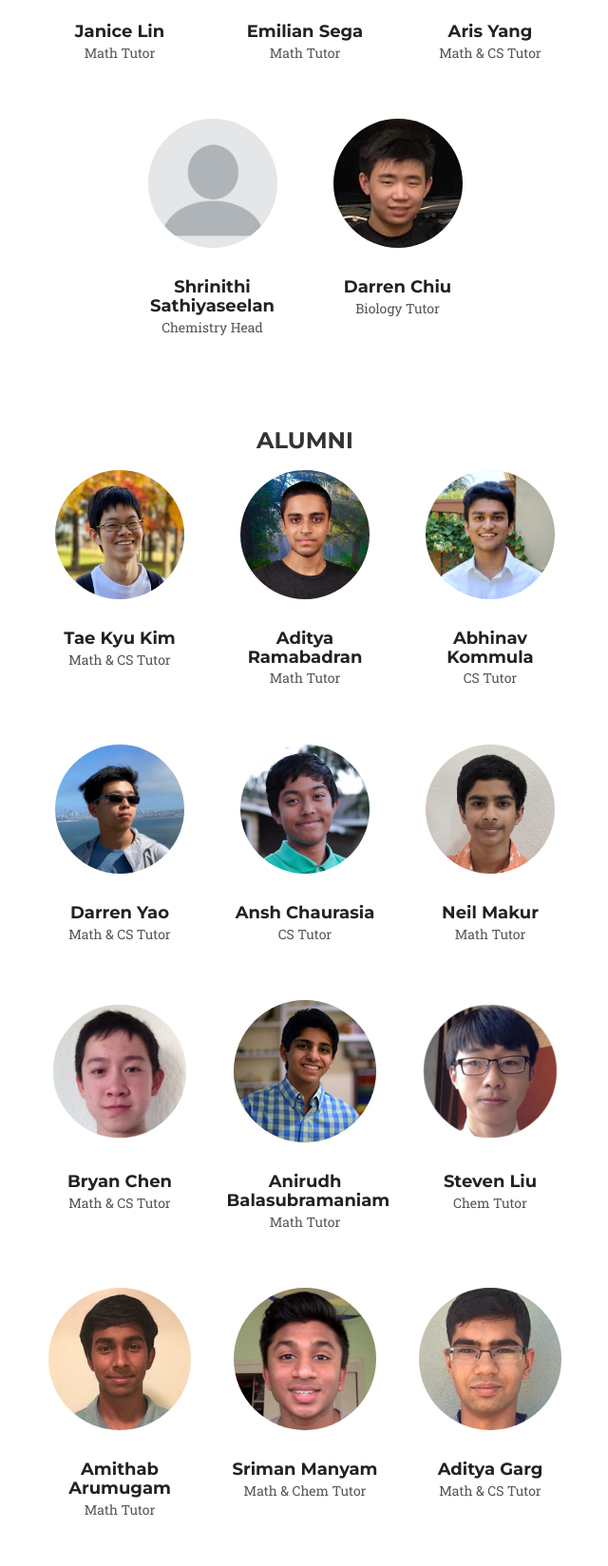
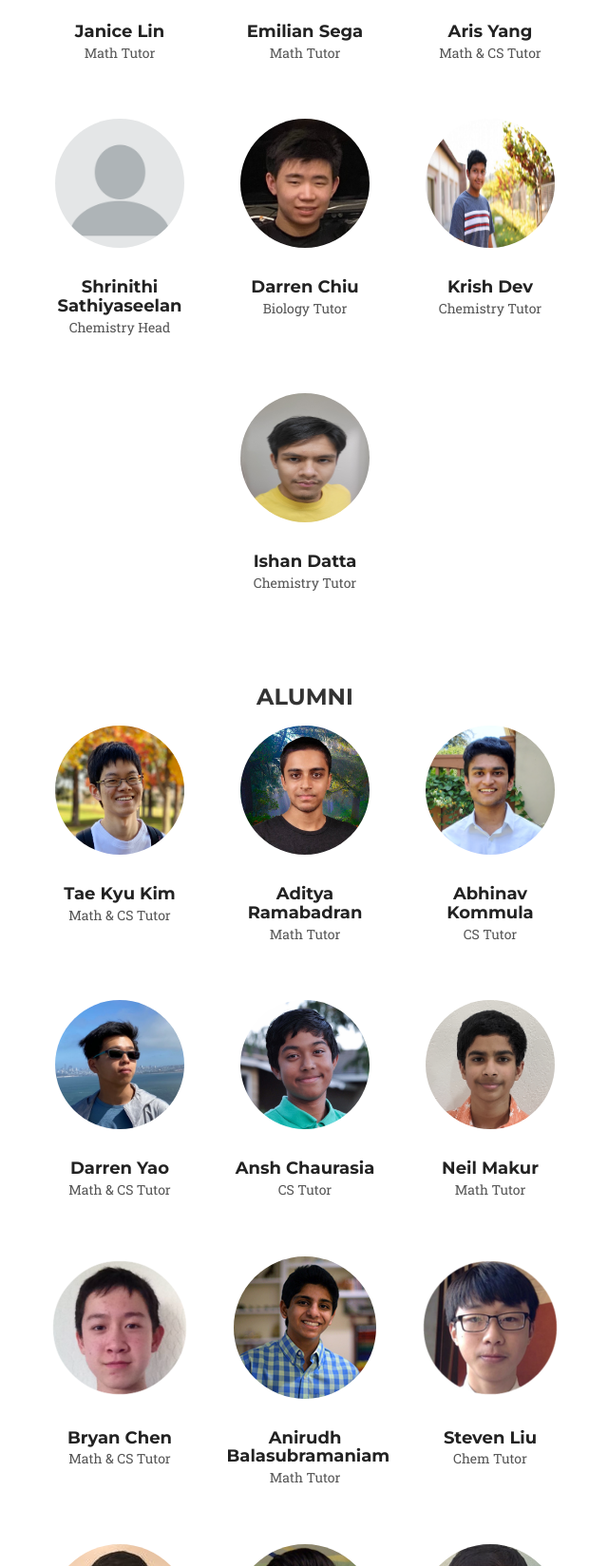
Before and after one commit to Aeratian/caltutors, a Django app: page /team/ in a window 1280 px wide. Shown: the part 1469-3118 px from the top of the page at 95% size, without its empty margins (319-959 px from the left). Run offline with Django 3.2, Linux system fonts and the light colour scheme; some libraries are stand-ins or nearby versions; some web fonts are replaced.

Commit message:
add members

```diff
--- a/pages/templates/pages/team.html
+++ b/pages/templates/pages/team.html
@@ -228,7 +228,7 @@
 					<div class="col-lg-3"></div>
 				</div>
 				<div class = "row">
-					<div class="col-lg-4"></div>
+					<div class="col-lg-3"></div>
 					<div class="col-lg-2">
 						<div class = "team-member">
 							<a href = "/team_member?name=shrinithi">
@@ -249,7 +249,31 @@
 							</a>
 						</div>
 					</div>
-					<div class="col-lg-4"></div>
+					<div class = "col-lg-2">
+						<div class = "team-member">
+							<a href = "/team_member?name=krish_dev">
+								{% load static %}
+								<img src = "{% static 'img/team/krish_dev.png' %}" height = "150" width = "150" class = "img-circle" alt="" onMouseOver="show_blurb()" onMouseOut="hide_blurb()">
+								<h4>Krish Dev</h4>
+								<p>Chemistry Tutor</p>
+							</a>
+						</div>
+					</div>
+					<div class="col-lg-3"></div>
+				</div>
+				<div class = "row">
+					<div class="col-lg-5"></div>
+					<div class = "col-lg-2">
+						<div class = "team-member">
+							<a href = "/team_member?name=ishan_datta">
+								{% load static %}
+								<img src = "{% static 'img/team/ishan_datta.png' %}" height = "150" width = "150" class = "img-circle" alt="" onMouseOver="show_blurb()" onMouseOut="hide_blurb()">
+								<h4>Ishan Datta</h4>
+								<p>Chemistry Tutor</p>
+							</a>
+						</div>
+					</div>
+					<div class="col-lg-5"></div>
 				</div>
 			</div>
 		</section>
--- a/pages/views.py
+++ b/pages/views.py
@@ -25,7 +25,8 @@ team_member_id = ['neil', 'michael', 'victor', 'andrew', 'raj', 'bryan',
 				  'aditya_ramabadran', 'andy_tang', 'richard_luo', 'rushil_saha', 'sarah_feng',
 				  'sid_majeti', 'abhinav_kommula', 'darren_yao', 'ansh_chaurasia', 'neil_makur',
 				  'ian_youn', 'sam_srivatsan', 'john_tahk', 'frances_kueper', 'cecilia_huang',
-				  'shaunak_joshi', 'janice_lin', 'emilian_sega', 'aris_yang', 'shrinithi', 'darren_chiu']
+				  'shaunak_joshi', 'janice_lin', 'emilian_sega', 'aris_yang', 'shrinithi', 'darren_chiu',
+      			  'ishan_datta', 'krish_dev']
 # removed upon request: 'parth_asawa'
 
 team_member_names = {
@@ -72,7 +73,9 @@ team_member_names = {
 	'emilian_sega': 'Emilian Sega',
 	'aris_yang': 'Aris Yang',
 	'shrinithi': 'Shrinithi Sathiyaseelan',
-	'darren_chiu': 'Darren Chiu'
+	'darren_chiu': 'Darren Chiu',
+	'ishan_datta': 'Ishan Datta',
+	'krish_dev': 'Krish Dev'
 }
 
 team_member_title = {
@@ -119,7 +122,9 @@ team_member_title = {
 	'aris_yang': 'Math & CS Tutor',
 	'emilian_sega': 'Math Tutor',
 	'shrinithi': 'Chemistry Head',
-	'darren_chiu': 'Biology Tutor'
+	'darren_chiu': 'Biology Tutor',
+	'ishan_datta': 'Chemistry Tutor',
+	'krish_dev': 'Chemistry Tutor'
 }
 
 team_member_description = {
@@ -166,7 +171,9 @@ team_member_description = {
 	'aris_yang': 'My name is Aris Yang and I am a sophomore at Monta Vista High School. I am very dedicated to school and strive to get straight A\'s. My favorite school subjects are math, science, and computer science. In my free time, I primarily listen to music and play golf. ',
 	'emilian_sega': 'Emilian Sega is a junior in high school with a passion for math and astrophysics. He has helped many students with math throughout his high school years, and he loves helping them break the misconception of math being the worst subject. In his free time, Emilian enjoys photography, biking with friends, and playing videogames.',
 	'shrinithi': 'Shrinithi Sathiyaseelan is currently a junior at American High School. She enjoys tutoring kids and is very passionate about science and the medical field. In her free time, she can be found reading, watching movies and TV shows, or listening to music.',
-	'darren_chiu': 'Hi!  I am Darren Chiu.  I find interest in topics regarding biology and environmental sciences. I\'m excited to work with you!'
+	'darren_chiu': 'Hi!  I am Darren Chiu.  I find interest in topics regarding biology and environmental sciences. I\'m excited to work with you!',
+	'ishan_datta': 'Ishan is a junior at Monta Vista with a strong math background from math courses and AMC competition. He is currently conducting an independent research project into fast food wages. When not working, he enjoys watching YouTube, playing piano, and keeping tabs on the stock market.',
+	'krish_dev': 'Krish Dev'
 }
 
 def index_view(request):
```
Also changed, not shown: CalTutors/static/img/team/ishan_datta.png (added), CalTutors/static/img/team/krish_dev.png (added).
